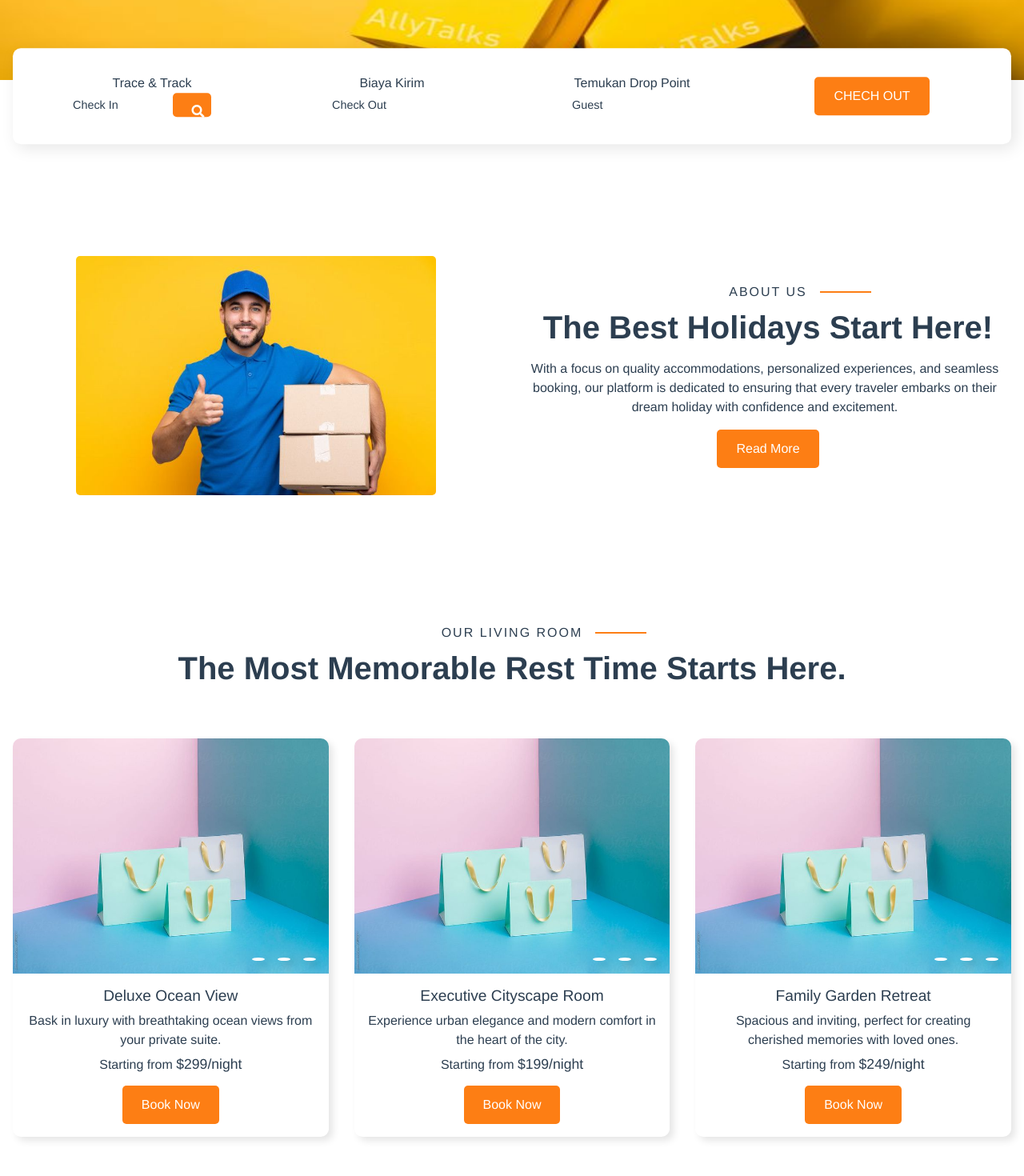
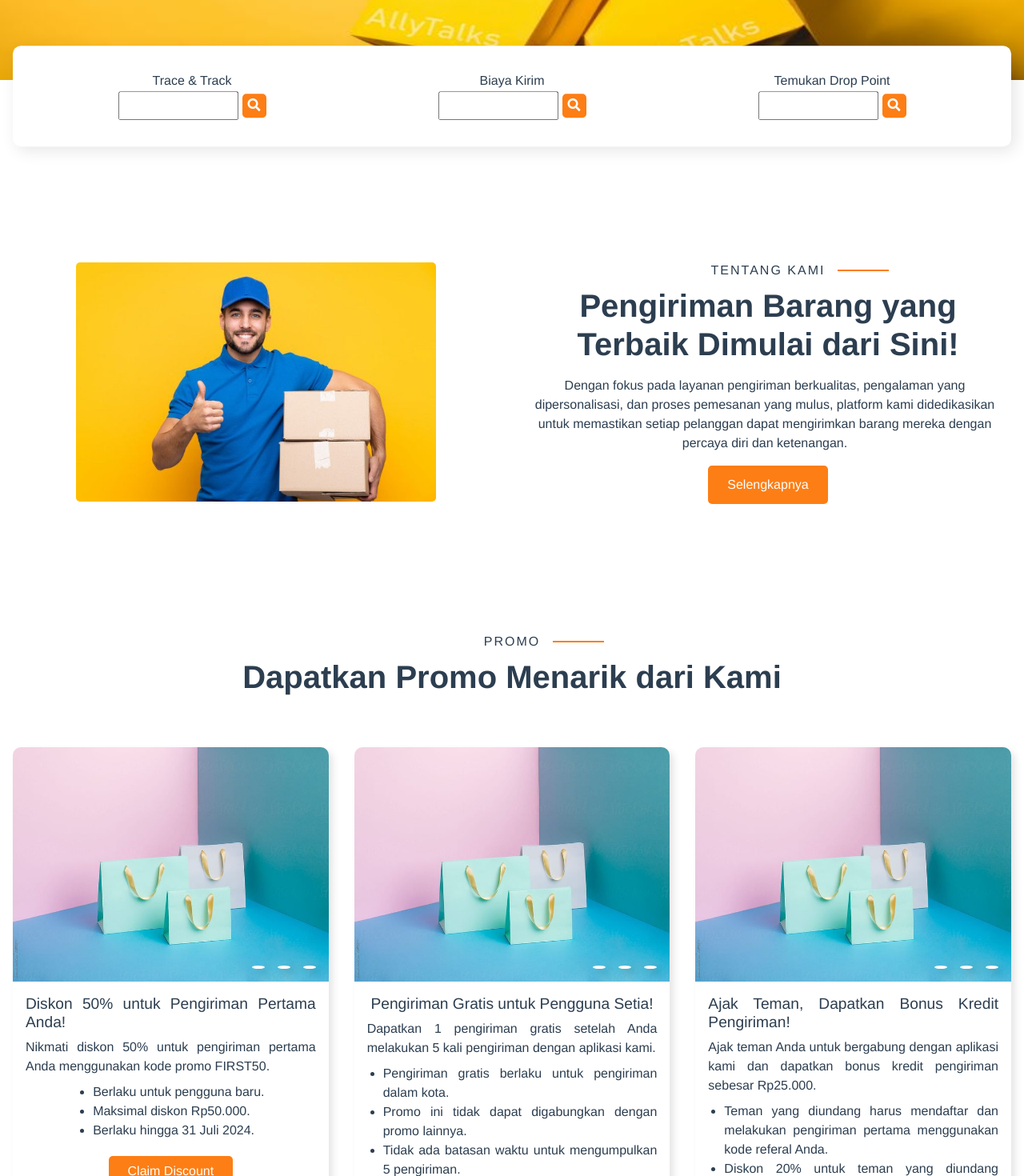
Before and after one commit to fe2-purnama/aplikasi-pengiriman-barang, a Vue app in the folder frontend/: page / in a window 1280 px wide. Shown: the part 620-2090 px from the top of the page at 80% size. Built offline with nearby package versions, Linux system fonts and the light colour scheme.

Commit message:
homepage 60%

```diff
--- a/frontend/src/views/Home.vue
+++ b/frontend/src/views/Home.vue
@@ -12,34 +12,35 @@
         <div class="input__group">
           <div class="trace-track-container">
             <label for="check-in">Trace & Track</label>
-            <div class="row">
-              <div class="col-6">
-                <input type="text" id="check-in" placeholder="Check In" />
-              </div>
-              <div class="col-6">
-                <button type="button" class="btn small-btn">
-                  <i class="fas fa-search"></i>
-                </button>
-              </div>
+            <div class="input-wrapper">
+              <input type="text" id="check-in" placeholder="" />
+              <button type="button" class="btn small-btn">
+                <i class="fas fa-search"></i>
+              </button>
             </div>
           </div>
         </div>
         <div class="input__group">
-          <!-- <span><i class="ri-calendar-2-fill"></i></span> -->
-          <div>
+          <div class="trace-track-container">
             <label for="check-out">Biaya Kirim</label>
-            <input type="text" placeholder="Check Out" />
+            <div class="input-wrapper">
+              <input type="text" placeholder="" />
+              <button type="button" class="btn small-btn">
+                <i class="fas fa-search"></i>
+              </button>
+            </div>
           </div>
         </div>
         <div class="input__group">
-          <!-- <span><i class="ri-user-fill"></i></span> -->
-          <div>
+          <div class="trace-track-container">
             <label for="guest">Temukan Drop Point</label>
-            <input type="text" placeholder="Guest" />
+            <div class="input-wrapper">
+              <input type="text" placeholder="" />
+              <button type="button" class="btn small-btn">
+                <i class="fas fa-search"></i>
+              </button>
+            </div>
           </div>
-        </div>
-        <div class="input__group input__btn">
-          <button class="btn">CHECH OUT</button>
         </div>
       </form>
     </section>
@@ -49,25 +50,25 @@
         <img src="/public/kurir.jpeg" alt="about" />
       </div>
       <div class="about__content">
-        <p class="section__subheader">ABOUT US</p>
-        <h2 class="section__header">The Best Holidays Start Here!</h2>
+        <p class="section__subheader">TENTANG KAMI</p>
+        <h2 class="section__header">
+          Pengiriman Barang yang Terbaik Dimulai dari Sini!
+        </h2>
         <p class="section__description">
-          With a focus on quality accommodations, personalized experiences, and
-          seamless booking, our platform is dedicated to ensuring that every
-          traveler embarks on their dream holiday with confidence and
-          excitement.
+          Dengan fokus pada layanan pengiriman berkualitas, pengalaman yang
+          dipersonalisasi, dan proses pemesanan yang mulus, platform kami
+          didedikasikan untuk memastikan setiap pelanggan dapat mengirimkan
+          barang mereka dengan percaya diri dan ketenangan.
         </p>
         <div class="about__btn">
-          <button class="btn">Read More</button>
+          <button class="btn btn-continue">Selengkapnya</button>
         </div>
       </div>
     </section>
 
     <section class="section__container room__container">
-      <p class="section__subheader">OUR LIVING ROOM</p>
-      <h2 class="section__header text-align-center">
-        The Most Memorable Rest Time Starts Here.
-      </h2>
+      <p class="section__subheader">PROMO</p>
+      <h2 class="section__header">Dapatkan Promo Menarik dari Kami</h2>
       <div class="room__grid">
         <div class="room__card">
           <div class="room__card__image">
@@ -79,16 +80,21 @@
             </div>
           </div>
           <div class="room__card__details">
-            <h4>Deluxe Ocean View</h4>
+            <h4>Diskon 50% untuk Pengiriman Pertama Anda!</h4>
             <p>
-              Bask in luxury with breathtaking ocean views from your private
-              suite.
+              Nikmati diskon 50% untuk pengiriman pertama Anda menggunakan kode
+              promo FIRST50.
             </p>
-            <h5>Starting from <span>$299/night</span></h5>
-            <button class="btn">Book Now</button>
+            <ul>
+              <li>Berlaku untuk pengguna baru.</li>
+              <li>Maksimal diskon Rp50.000.</li>
+              <li>Berlaku hingga 31 Juli 2024.</li>
+            </ul>
+            <button class="btn btn-promo">Claim Discount</button>
           </div>
         </div>
         <div class="room__card">
+          <!-- Card 2 -->
           <div class="room__card__image">
             <img src="/public/memoriable.jpeg" alt="room" />
             <div class="room__card__icons">
@@ -98,16 +104,21 @@
             </div>
           </div>
           <div class="room__card__details">
-            <h4>Executive Cityscape Room</h4>
+            <h4>Pengiriman Gratis untuk Pengguna Setia!</h4>
             <p>
-              Experience urban elegance and modern comfort in the heart of the
-              city.
+              Dapatkan 1 pengiriman gratis setelah Anda melakukan 5 kali
+              pengiriman dengan aplikasi kami.
             </p>
-            <h5>Starting from <span>$199/night</span></h5>
-            <button class="btn">Book Now</button>
+            <ul>
+              <li>Pengiriman gratis berlaku untuk pengiriman dalam kota.</li>
+              <li>Promo ini tidak dapat digabungkan dengan promo lainnya.</li>
+              <li>Tidak ada batasan waktu untuk mengumpulkan 5 pengiriman.</li>
+            </ul>
+            <button class="btn btn-promo">Get Free Delivery</button>
           </div>
         </div>
         <div class="room__card">
+          <!-- Card 3 -->
           <div class="room__card__image">
             <img src="/public/memoriable.jpeg" alt="room" />
             <div class="room__card__icons">
@@ -117,13 +128,25 @@
             </div>
           </div>
           <div class="room__card__details">
-            <h4>Family Garden Retreat</h4>
+            <h4>Ajak Teman, Dapatkan Bonus Kredit Pengiriman!</h4>
             <p>
-              Spacious and inviting, perfect for creating cherished memories
-              with loved ones.
+              Ajak teman Anda untuk bergabung dengan aplikasi kami dan dapatkan
+              bonus kredit pengiriman sebesar Rp25.000.
             </p>
-            <h5>Starting from <span>$249/night</span></h5>
-            <button class="btn">Book Now</button>
+            <ul>
+              <li>
+                Teman yang diundang harus mendaftar dan melakukan pengiriman
+                pertama menggunakan kode referal Anda.
+              </li>
+              <li>
+                Diskon 20% untuk teman yang diundang berlaku dengan maksimal
+                diskon Rp30.000.
+              </li>
+              <li>
+                Bonus kredit pengiriman berlaku hingga 60 hari setelah diterima.
+              </li>
+            </ul>
+            <button class="btn btn-promo">Invite Friends</button>
           </div>
         </div>
       </div>
@@ -258,7 +281,7 @@
 }
 
 .btn {
-  padding: 0.75rem 1.5rem;
+  /* padding: 0.75rem 1.5rem; */
   outline: none;
   border: none;
   font-size: 1rem;
@@ -270,8 +293,18 @@
   transition: 0.3s;
 }
 
+.btn-continue {
+  padding: 0.75rem 1.5rem;
+}
+
+.btn-promo {
+  padding: 0.4rem 1.5rem;
+  text-align: center;
+  margin-top: 20px;
+}
 .btn:hover {
   background-color: var(--primary-color-dark);
+  color: var(--primary-color);
 }
 
 img {
@@ -426,7 +459,8 @@ nav {
   color: var(--text-dark);
   font-size: 0.9rem;
   outline: none;
-  border: none;
+  margin-right: 5px;
+  /* border: none; */
 }
 
 .input__group input::placeholder {
@@ -438,6 +472,14 @@ nav {
   height: 30px;
 }
 
+.input-wrapper {
+  display: flex;
+  align-items: center;
+  border: 1px solid #fff;
+  border-radius: 4px;
+  overflow: hidden;
+  /* background-color: #fff; */
+}
 .about__container {
   overflow: hidden;
   display: grid;
@@ -504,6 +546,14 @@ nav {
 
 .room__card__details {
   padding: 1rem;
+  text-align: justify;
+  display: flex;
+  flex-direction: column;
+  align-items: center;
+}
+
+.room__card__details ul {
+  margin-left: 20px;
 }
 
 .room__card h4 {
```
